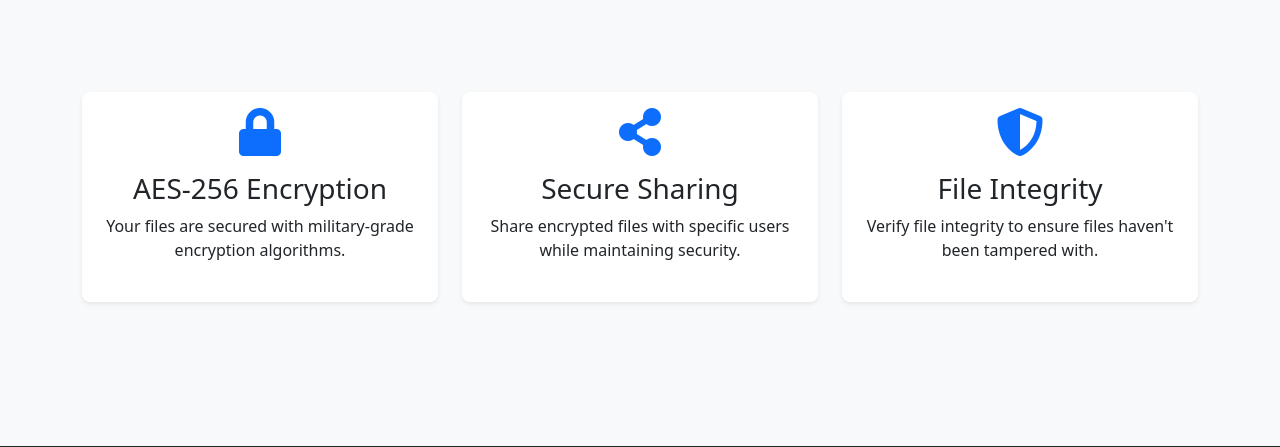
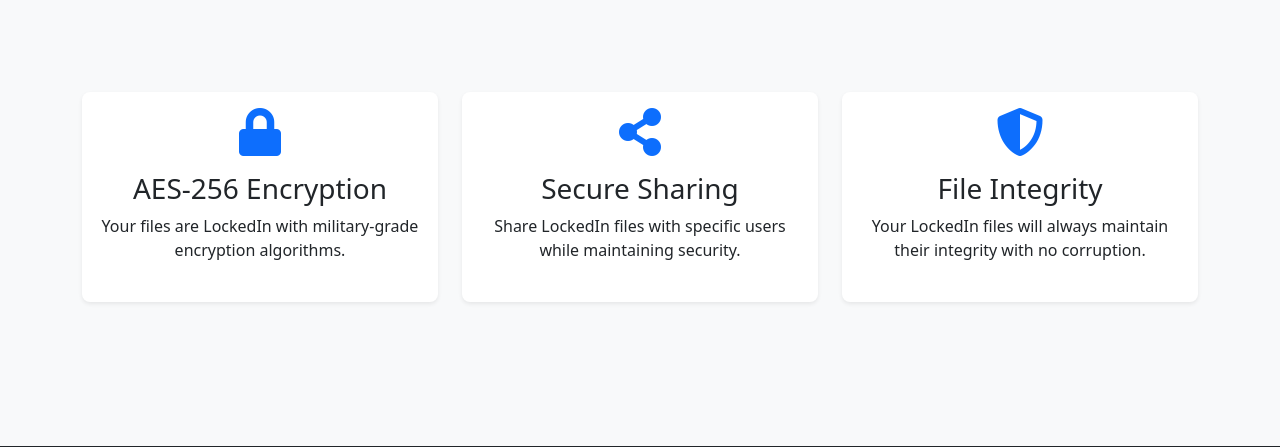
Before and after one commit to aj-riv22/file-encryption-project, a Flask app: page / in a window 1280 px wide. Shown: the part 371-818 px from the top of the page. Run offline with Flask 3, Linux system fonts and the light colour scheme.

Commit message:
Final Changes Before Presentation

```diff
--- a/app/templates/base.html
+++ b/app/templates/base.html
@@ -3,7 +3,7 @@
 <head>
     <meta charset="UTF-8">
     <meta name="viewport" content="width=device-width, initial-scale=1.0">
-    <title>{{ title }} - Secure File Encryption</title>
+    <title>{{ title }} - Secure File Encryption. Anywhere. Always.</title>
     <!-- Bootstrap CSS -->
     <link href="https://cdn.jsdelivr.net/npm/bootstrap@5.1.3/dist/css/bootstrap.min.css" rel="stylesheet">
     <!-- Font Awesome -->
--- a/app/templates/index.html
+++ b/app/templates/index.html
@@ -34,7 +34,7 @@
                 <div class="card-body text-center">
                     <i class="fas fa-lock fa-3x text-primary mb-3"></i>
                     <h3 class="card-title">AES-256 Encryption</h3>
-                    <p class="card-text">Your files are secured with military-grade encryption algorithms.</p>
+                    <p class="card-text">Your files are LockedIn with military-grade encryption algorithms.</p>
                 </div>
             </div>
         </div>
@@ -43,7 +43,7 @@
                 <div class="card-body text-center">
                     <i class="fas fa-share-alt fa-3x text-primary mb-3"></i>
                     <h3 class="card-title">Secure Sharing</h3>
-                    <p class="card-text">Share encrypted files with specific users while maintaining security.</p>
+                    <p class="card-text">Share LockedIn files with specific users while maintaining security.</p>
                 </div>
             </div>
         </div>
@@ -52,7 +52,7 @@
                 <div class="card-body text-center">
                     <i class="fas fa-shield-alt fa-3x text-primary mb-3"></i>
                     <h3 class="card-title">File Integrity</h3>
-                    <p class="card-text">Verify file integrity to ensure files haven't been tampered with.</p>
+                    <p class="card-text">Your LockedIn files will always maintain their integrity with no corruption.</p>
                 </div>
             </div>
         </div>
```
